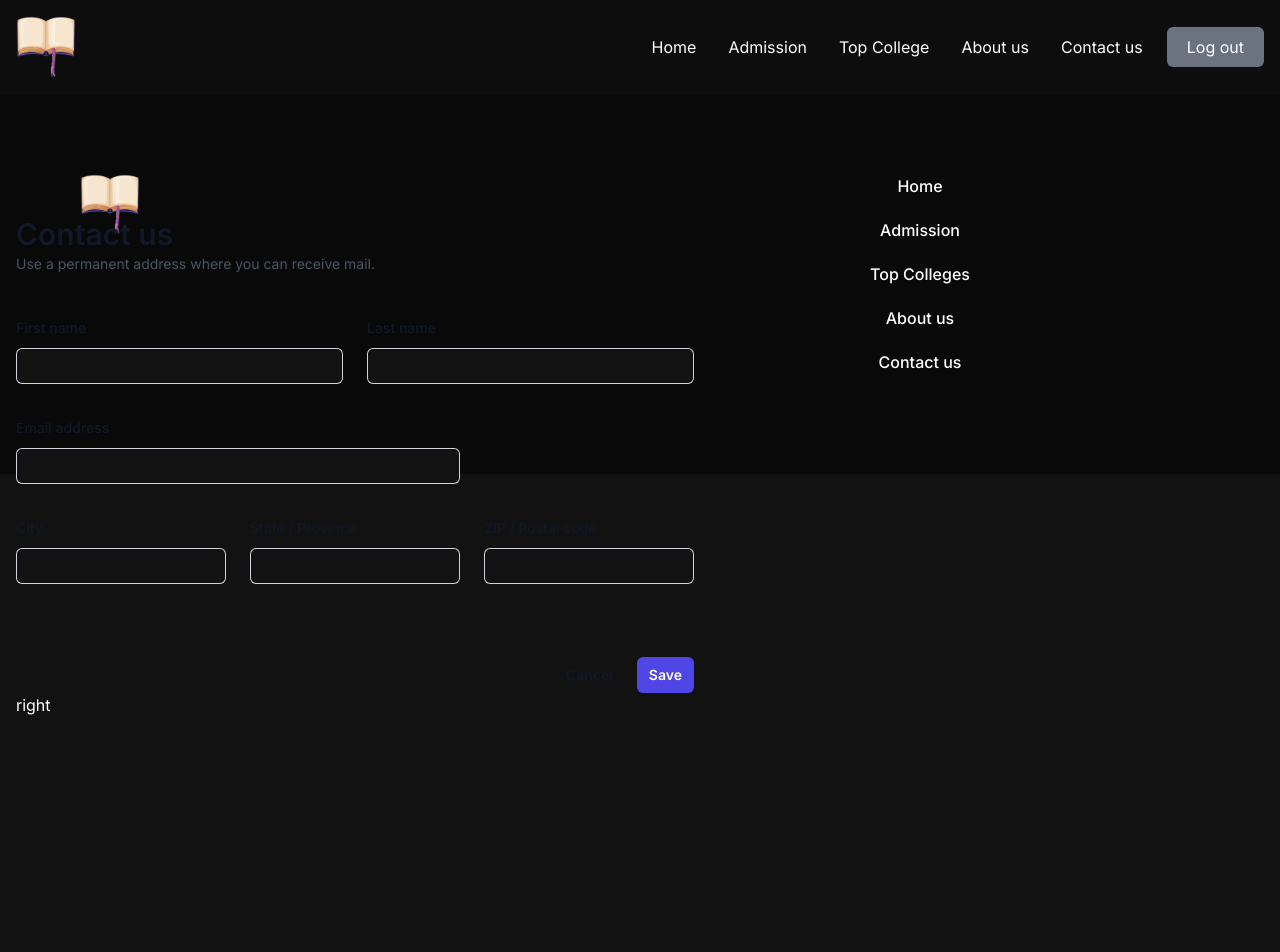
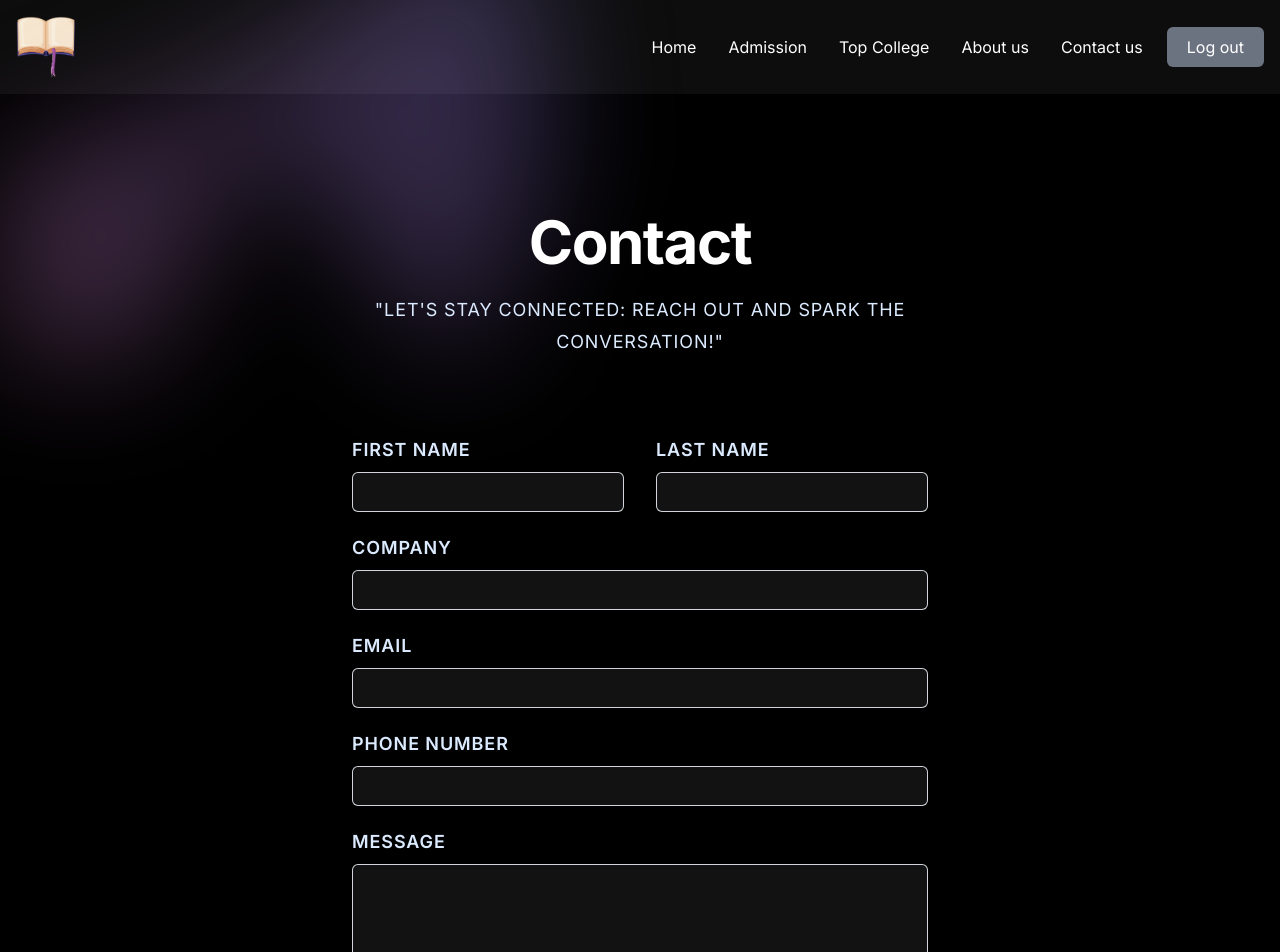
Before and after one commit to carnageitself/CollegeFinder, a Next.js app: page /contact in a window 1280 px wide. Shown: the top 952 px of the page. Before the commit the page ends 812 px from the top, so only its background shows below. Built offline with nearby package versions, Linux system fonts and the light colour scheme.

Commit message:
contactpage-added

```diff
--- /dev/null
+++ b/app/constants/style.tsx
@@ -0,0 +1,17 @@
+const styles = {
+    paddingX: "sm:px-16 px-6",
+    paddingY: "sm:py-16 py-6",
+    padding: "sm:px-16 px-6 sm:py-16 py-10",
+
+    heroHeadText:
+      "font-black text-white lg:text-[80px] sm:text-[60px] xs:text-[50px] text-[40px] lg:leading-[98px] mt-2",
+    heroSubText:
+      "text-blue-100 font-medium lg:text-[30px] sm:text-[26px] xs:text-[20px] text-[16px] lg:leading-[40px]",
+
+    sectionHeadText:
+      "text-white font-black md:text-[60px] sm:text-[50px] xs:text-[40px] text-[30px]",
+    sectionSubText:
+      "sm:text-[18px] text-[14px] text-blue-100 uppercase tracking-wider",
+  };
+
+  export { styles };
--- a/app/contact/page.tsx
+++ b/app/contact/page.tsx
@@ -1,160 +1,196 @@
-import React from "react";
+"use client"
+import React from 'react'
 import type { Metadata } from "next";
-import "@/app/contact/style.css"
+import { useState } from "react";
+// import { ChevronDownIcon } from "@heroicons/react/20/solid";
+import { Switch } from "@headlessui/react";
+import { styles } from "../constants/style";
 
 export const metadata: Metadata = {
   title: "Contact",
   description: "Contact Details",
 };
 
+function classNames(...classes:any) {
+  return classes.filter(Boolean).join(" ");
+}
+
 const Contact = () => {
+  const [agreed, setAgreed] = useState(false);
+
   return (
-    <div className="flex justify-between items-center absolute left-4 top-3 h-full ">
-      <div className="wrapper-main-contact border-full mt-28">
-        <div className="flex-1 left">
-          <form>
-            <div className="space-y-12">
-              <div className="border-b border-gray-900/10 pb-12">
-                <h1 className="font-semibold leading-7 text-gray-900 text-3xl">
-                  Contact us
-                </h1>
-                <p className="mt-1 text-sm leading-6 text-gray-600">
-                  Use a permanent address where you can receive mail.
+    <div className="isolate bg-black px-6 py-24 sm:py-32 lg:px-8">
+      <div
+        className="absolute inset-x-0 top-[-10rem] -z-10 transform-gpu overflow-hidden blur-3xl sm:top-[-20rem]"
+        aria-hidden="true"
+      >
+        <div
+          className="relative left-1/2 -z-10 aspect-[1155/678] w-[36.125rem] max-w-none -translate-x-1/2 rotate-[30deg] bg-gradient-to-tr from-[#ff80b5] to-[#9089fc] opacity-30 sm:left-[calc(50%-40rem)] sm:w-[72.1875rem]"
+          style={{
+            clipPath:
+              "polygon(74.1% 44.1%, 100% 61.6%, 97.5% 26.9%, 85.5% 0.1%, 80.7% 2%, 72.5% 32.5%, 60.2% 62.4%, 52.4% 68.1%, 47.5% 58.3%, 45.2% 34.5%, 27.5% 76.7%, 0.1% 64.9%, 17.9% 100%, 27.6% 76.8%, 76.1% 97.7%, 74.1% 44.1%)",
+          }}
+        />
+      </div>
+      <div className="mx-auto max-w-2xl text-center">
+        <h2 className={`text-3xl font-bold tracking-tight ${styles.sectionHeadText} sm:text-4xl`}>
+          Contact
+        </h2>
+        <p className={`mt-8 mb-3 text-lg leading-8 ${styles.sectionSubText}`}>
+        "Let's Stay Connected: Reach Out and Spark the Conversation!"
         </p>
-
-                <div className="mt-10 grid grid-cols-1 gap-x-6 gap-y-8 sm:grid-cols-6">
-                  <div className="sm:col-span-3">
+      </div>
+      <form
+        action="#"
+        method="POST"
+        className="mx-auto mt-16 max-w-xl sm:mt-20"
+      >
+        <div className="grid grid-cols-1 gap-x-8 gap-y-6 sm:grid-cols-2">
+          <div>
             <label
               htmlFor="first-name"
-                      className="block text-sm font-medium leading-6 text-gray-900"
+              className={`block text-sm font-semibold leading-6 ${styles.sectionSubText}`}
             >
               First name
             </label>
-                    <div className="mt-2">
+            <div className="mt-2.5">
               <input
                 type="text"
                 name="first-name"
                 id="first-name"
                 autoComplete="given-name"
-                        className="block w-full rounded-md border-0 py-1.5 text-gray-900 shadow-sm ring-1 ring-inset ring-gray-300 placeholder:text-gray-400 focus:ring-2 focus:ring-inset focus:ring-indigo-600 sm:text-sm sm:leading-6"
+                className="block w-full rounded-md border-0 px-3.5 py-2 text-gray-900 shadow-sm ring-1 ring-inset ring-gray-300 placeholder:text-gray-400 focus:ring-2 focus:ring-inset focus:ring-indigo-600 sm:text-sm sm:leading-6"
               />
             </div>
           </div>
-
-                  <div className="sm:col-span-3">
+          <div>
             <label
               htmlFor="last-name"
-                      className="block text-sm font-medium leading-6 text-gray-900"
+              className={`block text-sm font-semibold leading-6 ${styles.sectionSubText}`}
             >
               Last name
             </label>
-                    <div className="mt-2">
+            <div className="mt-2.5">
               <input
                 type="text"
                 name="last-name"
                 id="last-name"
                 autoComplete="family-name"
-                        className="block w-full rounded-md border-0 py-1.5 text-gray-900 shadow-sm ring-1 ring-inset ring-gray-300 placeholder:text-gray-400 focus:ring-2 focus:ring-inset focus:ring-indigo-600 sm:text-sm sm:leading-6"
+                className="block w-full rounded-md border-0 px-3.5 py-2 text-gray-900 shadow-sm ring-1 ring-inset ring-gray-300 placeholder:text-gray-400 focus:ring-2 focus:ring-inset focus:ring-indigo-600 sm:text-sm sm:leading-6"
               />
             </div>
           </div>
-
-                  <div className="w-full sm:col-span-4 " >
+          <div className="sm:col-span-2">
             <label
-                      htmlFor="email"
-                      className="block text-sm font-medium leading-6 text-gray-900"
+              htmlFor="company"
+              className={`block text-sm font-semibold leading-6 ${styles.sectionSubText}`}
             >
-                      Email address
+              Company
             </label>
-                    <div className="mt-2">
+            <div className="mt-2.5">
               <input
-                        id="email"
-                        name="email"
-                        type="email"
-                        autoComplete="email"
-                        className="block w-full rounded-md border-0 py-1.5 text-gray-900 shadow-sm ring-1 ring-inset ring-gray-300 placeholder:text-gray-400 focus:ring-2 focus:ring-inset focus:ring-indigo-600 sm:text-sm sm:leading-6"
+                type="text"
+                name="company"
+                id="company"
+                autoComplete="organization"
+                className="block w-full rounded-md border-0 px-3.5 py-2 text-gray-900 shadow-sm ring-1 ring-inset ring-gray-300 placeholder:text-gray-400 focus:ring-2 focus:ring-inset focus:ring-indigo-600 sm:text-sm sm:leading-6"
               />
             </div>
           </div>
-
-
-
-
-                  <div className="sm:col-span-2 sm:col-start-1">
+          <div className="sm:col-span-2">
             <label
-                      htmlFor="city"
-                      className="block text-sm font-medium leading-6 text-gray-900"
+              htmlFor="email"
+              className={`block text-sm font-semibold leading-6 ${styles.sectionSubText}`}
             >
-                      City
+              Email
             </label>
-                    <div className="mt-2">
+            <div className="mt-2.5">
               <input
-                        type="text"
-                        name="city"
-                        id="city"
-                        autoComplete="address-level2"
-                        className="block w-full rounded-md border-0 py-1.5 text-gray-900 shadow-sm ring-1 ring-inset ring-gray-300 placeholder:text-gray-400 focus:ring-2 focus:ring-inset focus:ring-indigo-600 sm:text-sm sm:leading-6"
+                type="email"
+                name="email"
+                id="email"
+                autoComplete="email"
+                className="block w-full rounded-md border-0 px-3.5 py-2 text-gray-900 shadow-sm ring-1 ring-inset ring-gray-300 placeholder:text-gray-400 focus:ring-2 focus:ring-inset focus:ring-indigo-600 sm:text-sm sm:leading-6"
               />
             </div>
           </div>
-
           <div className="sm:col-span-2">
             <label
-                      htmlFor="region"
-                      className="block text-sm font-medium leading-6 text-gray-900"
+              htmlFor="phone-number"
+              className={`block text-sm font-semibold leading-6 ${styles.sectionSubText}`}
             >
-                      State / Province
+              Phone number
             </label>
-                    <div className="mt-2">
+            <div className="relative mt-2.5">
+              <div className="absolute inset-y-0 left-0 flex items-center">
+                <label htmlFor="country" className="sr-only">
+                  Country
+                </label>
+              </div>
               <input
-                        type="text"
-                        name="region"
-                        id="region"
-                        autoComplete="address-level1"
-                        className="block w-full rounded-md border-0 py-1.5 text-gray-900 shadow-sm ring-1 ring-inset ring-gray-300 placeholder:text-gray-400 focus:ring-2 focus:ring-inset focus:ring-indigo-600 sm:text-sm sm:leading-6"
+                type="tel"
+                name="phone-number"
+                id="phone-number"
+                autoComplete="tel"
+                className="block w-full rounded-md border-0 px-3.5 py-2 pl-20 text-gray-900 shadow-sm ring-1 ring-inset ring-gray-300 placeholder:text-gray-400 focus:ring-2 focus:ring-inset focus:ring-indigo-600 sm:text-sm sm:leading-6"
               />
             </div>
           </div>
-
           <div className="sm:col-span-2">
             <label
-                      htmlFor="postal-code"
-                      className="block text-sm font-medium leading-6 text-gray-900"
+              htmlFor="message"
+              className={`block text-sm font-semibold leading-6 ${styles.sectionSubText}`}
             >
-                      ZIP / Postal code
+              Message
             </label>
-                    <div className="mt-2">
-                      <input
-                        type="text"
-                        name="postal-code"
-                        id="postal-code"
-                        autoComplete="postal-code"
-                        className="block w-full rounded-md border-0 py-1.5 text-gray-900 shadow-sm ring-1 ring-inset ring-gray-300 placeholder:text-gray-400 focus:ring-2 focus:ring-inset focus:ring-indigo-600 sm:text-sm sm:leading-6"
+            <div className="mt-2.5">
+              <textarea
+                name="message"
+                id="message"
+                rows={4}
+                className="block w-full rounded-md border-0 px-3.5 py-2 text-gray-900 shadow-sm ring-1 ring-inset ring-gray-300 placeholder:text-gray-400 focus:ring-2 focus:ring-inset focus:ring-indigo-600 sm:text-sm sm:leading-6"
+                defaultValue={""}
               />
             </div>
           </div>
+          <Switch.Group as="div" className="flex gap-x-4 sm:col-span-2">
+            <div className="flex h-6 items-center">
+              <Switch
+                checked={agreed}
+                onChange={setAgreed}
+                className={classNames(
+                  agreed ? "bg-cyan-600" : "bg-gray-600",
+                  "flex w-8 flex-none cursor-pointer rounded-full p-px ring-1 ring-inset ring-gray-900/5 transition-colors duration-200 ease-in-out focus-visible:outline focus-visible:outline-2 focus-visible:outline-offset-2 focus-visible:outline-indigo-600"
+                )}
+              >
+                <span className="sr-only">Agree to policies</span>
+                <span
+                  aria-hidden="true"
+                  className={classNames(
+                    agreed ? "translate-x-3.5" : "translate-x-0",
+                    "h-4 w-4 transform rounded-full bg-white shadow-sm ring-1 ring-gray-900/5 transition duration-200 ease-in-out"
+                  )}
+                />
+              </Switch>
             </div>
+            <Switch.Label className="text-md leading-6 text-gray-600">
+              By selecting this, you agree to our{" "}
+              <a href="#" className="font-semibold text-blue-500">
+                Privacy&nbsp;Policy
+              </a>
+              .
+            </Switch.Label>
+          </Switch.Group>
         </div>
-            </div>
-
-            <div className="mt-6 flex items-center justify-end gap-x-6">
-              <button
-                type="button"
-                className="text-sm font-semibold leading-6 text-gray-900"
-              >
-                Cancel
-              </button>
+        <div className="mt-10">
           <button
             type="submit"
-                className="rounded-md bg-indigo-600 px-3 py-2 text-sm font-semibold text-white shadow-sm hover:bg-indigo-500 focus-visible:outline focus-visible:outline-2 focus-visible:outline-offset-2 focus-visible:outline-indigo-600"
+            className={`block w-full rounded-md bg-blue-500 px-3.5 py-2.5 text-center text-sm font-semibold ${styles.sectionSubText} shadow-sm hover:bg-indigo-500 focus-visible:outline focus-visible:outline-2 focus-visible:outline-offset-2 focus-visible:outline-indigo-600`}
           >
-                Save
+            Let's talk
           </button>
         </div>
       </form>
-        </div>
-        <div className=" right">right</div>
-      </div>
     </div>
   );
 };
--- a/app/contact/style.css
+++ /dev/null
@@ -1,2 +0,0 @@
-.left{flex: 1;}
-.right{flex: 1;}
--- a/package.json
+++ b/package.json
@@ -11,6 +11,7 @@
   "dependencies": {
     "@emotion/react": "^11.11.1",
     "@emotion/styled": "^11.11.0",
+    "@headlessui/react": "^1.7.17",
     "@mui/material": "^5.14.2",
     "@mui/x-data-grid": "^6.10.2",
     "@types/node": "20.4.5",
```
Also changed, not shown: 1 other file (tests, documents, lock files or other folders). Lines whose indentation alone changed are shown as unchanged.
